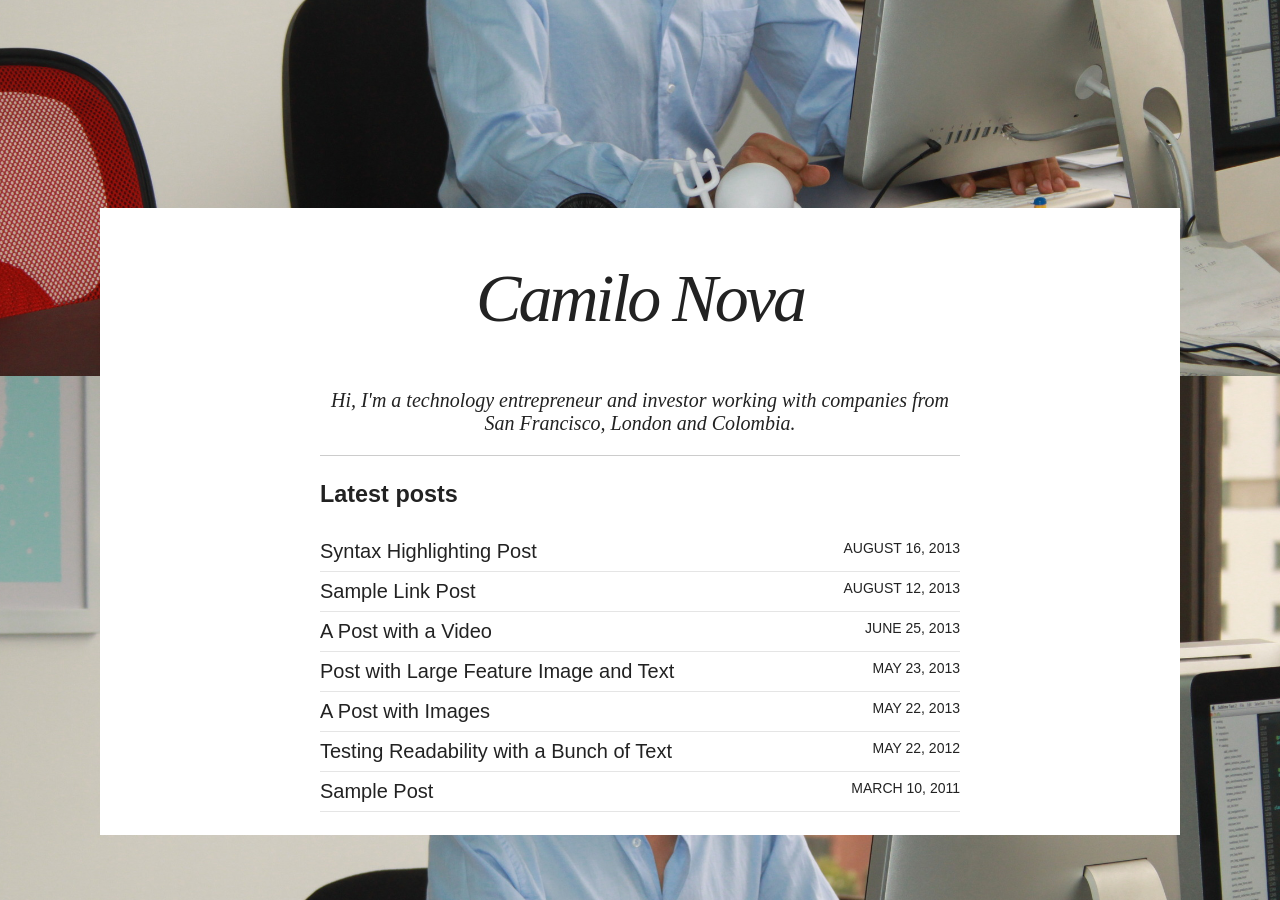
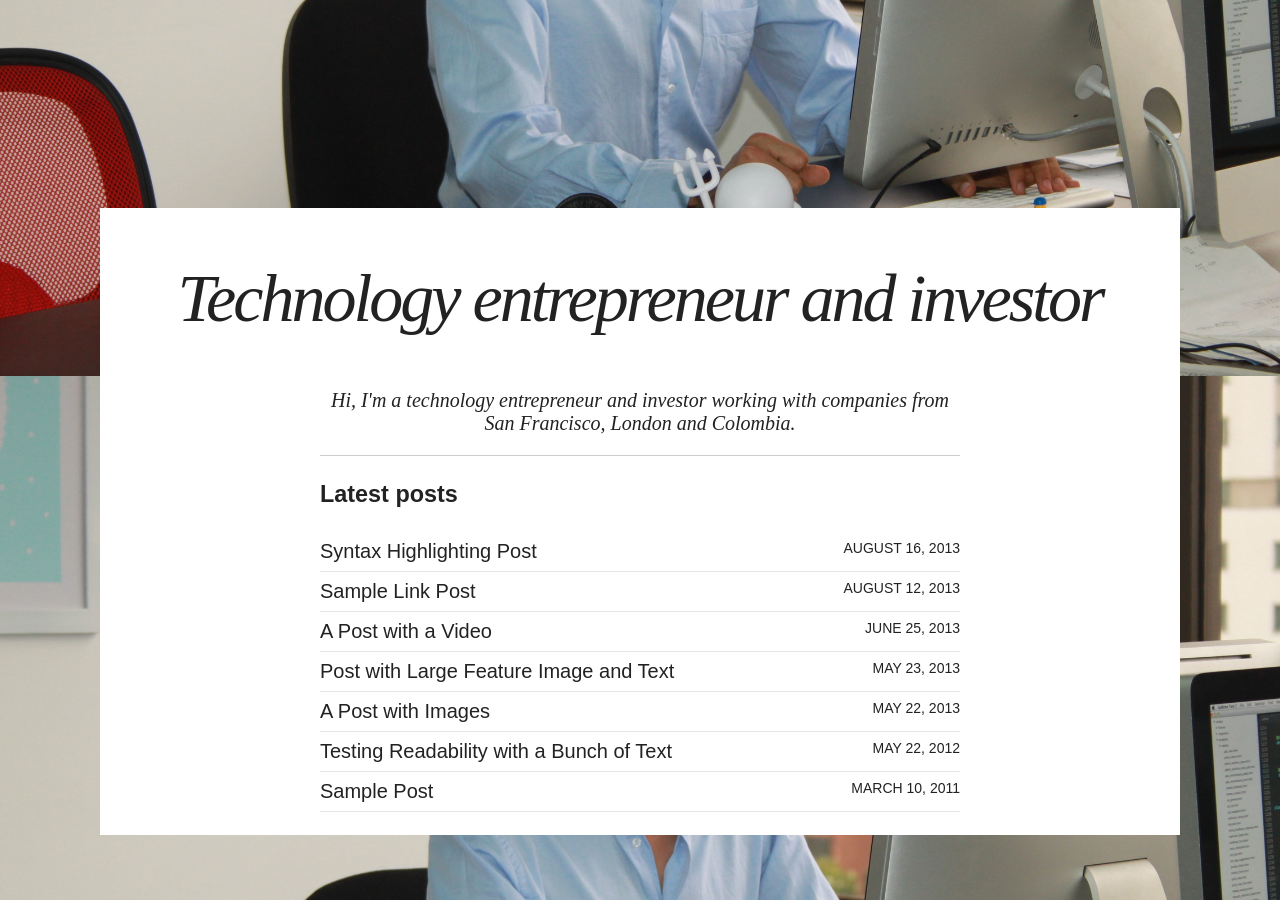
Before and after one commit to camilonova/camilonova.github.io, a Jekyll site: the page built from index.html, in a window 1280 px wide and 900 px high, scrolled down 524 px. Built offline with Jekyll 4.4.1, drawn with Linux system fonts in a browser that asks for light colours; nearby versions of some CDN libraries.

Commit message:
Tweak page title

```diff
--- a/index.html
+++ b/index.html
@@ -1,6 +1,6 @@
 ---
 layout: page
-title: Camilo Nova
+title: Technology entrepreneur and investor
 description: "Camilo Nova is a technology entrepreneur and investor"
 tags: [camilo, nova, django, axiacore, entrepreneur, lineru, socialairways]
 ---
```
